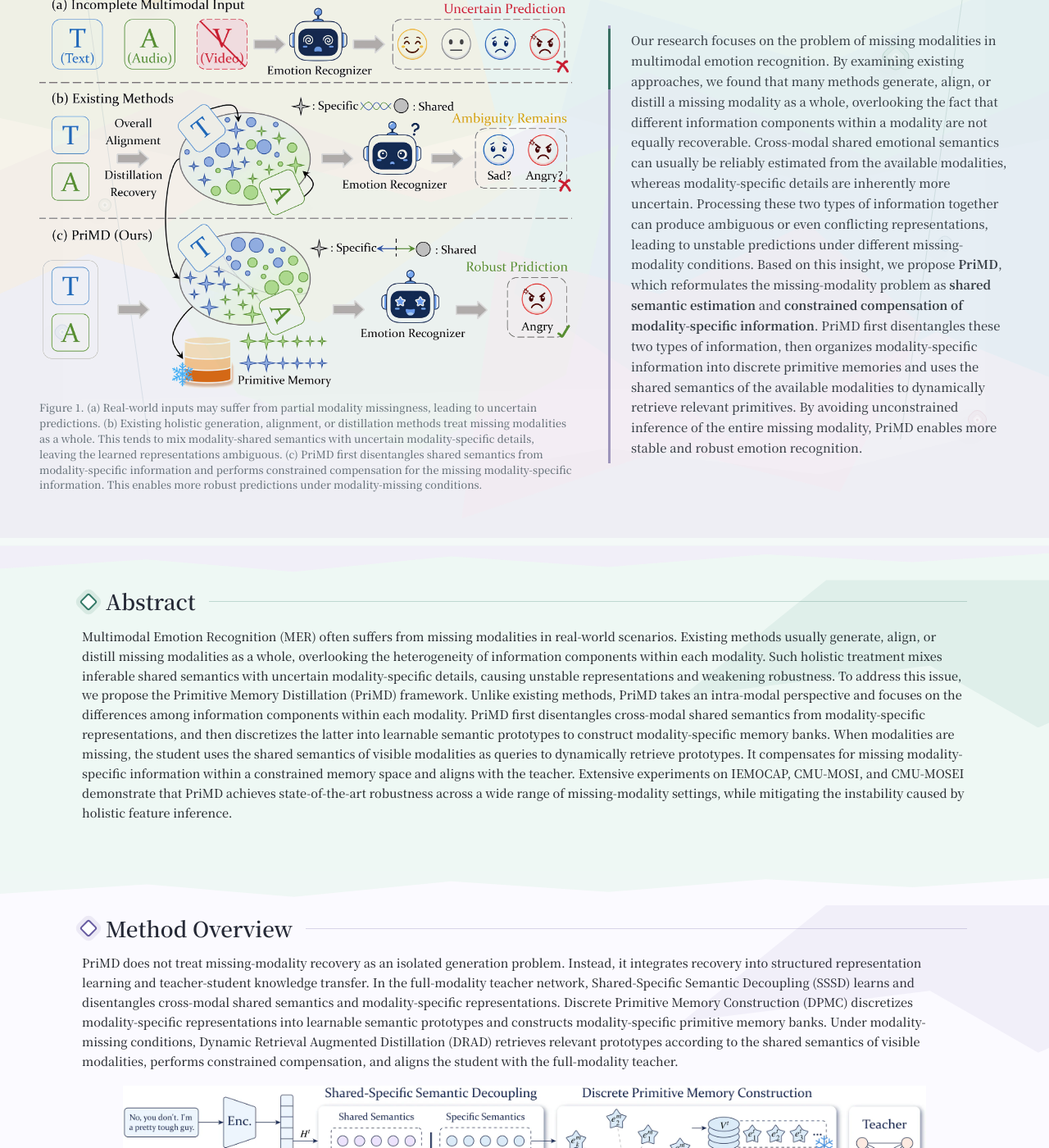
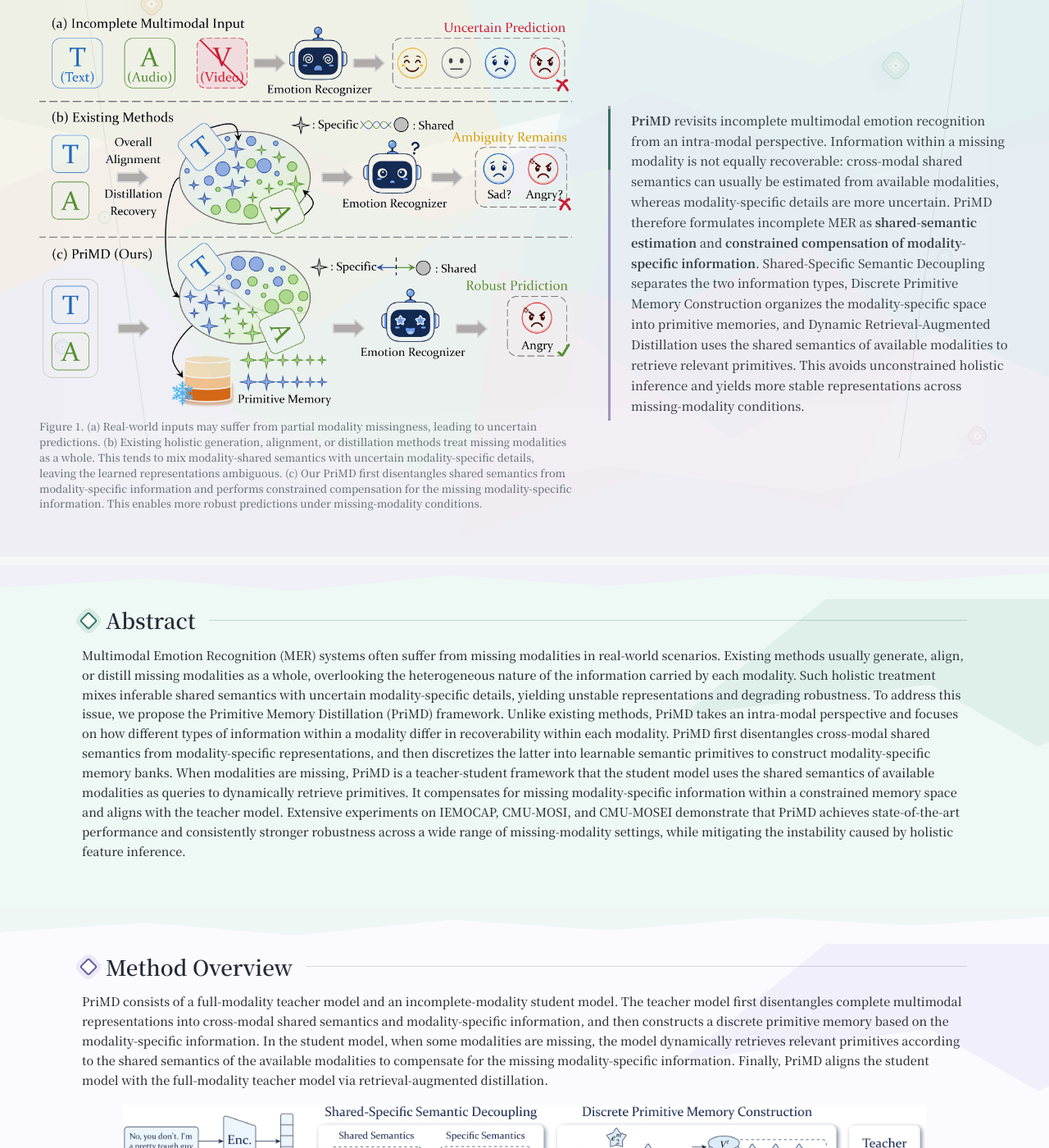
Before and after one commit to JiaqiZhang-Sengoku/JiaqiZhang-Sengoku.github.io, a Jekyll site: the page built from Web/PriMD/index.html, in a window 1280 px wide and 1400 px high, scrolled down 532 px. Shown: the whole window at 82% size. Built offline with Jekyll 4.4.1, drawn with Linux system fonts in a browser that asks for light colours; some of the changed text lies outside the part shown.

Commit message:
20260707

```diff
--- a/Web/PriMD/index.html
+++ b/Web/PriMD/index.html
@@ -8,7 +8,7 @@
   <meta charset="utf-8">
   <meta name="viewport" content="width=device-width, initial-scale=1">
   <title>PriMD | EMNLP 2026 Findings</title>
-  <meta name="description" content="Primitive Memory Distillation for incomplete multimodal emotion recognition.">
+  <meta name="description" content="PriMD disentangles shared semantics from modality-specific information for robust incomplete multimodal emotion recognition.">
   <meta name="theme-color" content="#fbfdfd">
   <link rel="icon" type="image/webp" sizes="1024x1024" href="/Web/PriMD/PriMD_Logo.webp?v=20260829-hd">
   <link rel="apple-touch-icon" href="/Web/PriMD/PriMD_Logo.webp?v=20260829-hd">
@@ -58,8 +58,8 @@
             <span>Zihao Li</span><sup>6</sup>,
             <span>Huy Phan</span><sup>7</sup>,
             <span>Sicheng Zhao</span><sup>8</sup>,
-            <span>Bj&ouml;rn Schuller</span><sup>9</sup>,
-            <a class="corresponding-author" href="mailto:jiachen.luo@qmul.ac.uk">Jiachen Luo</a><sup>10,*</sup>
+            <span>Bj&ouml;rn W. Schuller</span><sup>9,10</sup>,
+            <a class="corresponding-author" href="mailto:jiachen.luo@qmul.ac.uk">Jiachen Luo</a><sup>9,11,*</sup>
           </span>
         </p>
 
@@ -68,15 +68,18 @@
             <sup>1</sup>Jiangsu University &middot;
             <sup>2</sup>Griffith University &middot;
             <sup>3</sup>National University of Singapore &middot;
-            <sup>4</sup>ByteDance &middot;
-            <sup>5</sup>Fujian University of Technology
+            <sup>4</sup>University of New South Wales
           </p>
           <p>
+            <sup>5</sup>Fujian University of Technology &middot;
             <sup>6</sup>Xi'an Jiaotong-Liverpool University &middot;
-            <sup>7</sup>Meta &middot;
+            <sup>7</sup>German Research Center for Artificial Intelligence
+          </p>
+          <p>
             <sup>8</sup>Tsinghua University &middot;
-            <sup>9</sup>Technische Universit&auml;t M&uuml;nchen &middot;
-            <sup>10</sup>Queen Mary University of London
+            <sup>9</sup>Technical University of Munich &middot;
+            <sup>10</sup>Imperial College London &middot;
+            <sup>11</sup>Queen Mary University of London
           </p>
         </div>
         <p class="author-note"><sup>*</sup>Corresponding author.</p>
@@ -108,25 +111,22 @@
             Figure 1. (a) Real-world inputs may suffer from partial modality missingness, leading to uncertain predictions.
             (b) Existing holistic generation, alignment, or distillation methods treat missing modalities as a whole. This
             tends to mix modality-shared semantics with uncertain modality-specific details, leaving the learned representations
-            ambiguous. (c) PriMD first disentangles shared semantics from modality-specific information and performs constrained
+            ambiguous. (c) Our PriMD first disentangles shared semantics from modality-specific information and performs constrained
             compensation for the missing modality-specific information. This enables more robust predictions under
-            modality-missing conditions.
+            missing-modality conditions.
           </figcaption>
         </figure>
         <div class="hero-context">
           <p>
-            Our research focuses on the problem of missing modalities in multimodal emotion recognition. By examining existing
-            approaches, we found that many methods generate, align, or distill a missing modality as a whole, overlooking the
-            fact that different information components within a modality are not equally recoverable. Cross-modal shared
-            emotional semantics can usually be reliably estimated from the available modalities, whereas modality-specific
-            details are inherently more uncertain. Processing these two types of information together can produce ambiguous
-            or even conflicting representations, leading to unstable predictions under different missing-modality conditions.
-            Based on this insight, we propose <strong>PriMD</strong>, which reformulates the missing-modality problem as
-            <strong>shared semantic estimation</strong> and <strong>constrained compensation of modality-specific
-            information</strong>. PriMD first disentangles these two types of information, then organizes modality-specific
-            information into discrete primitive memories and uses the shared semantics of the available modalities to
-            dynamically retrieve relevant primitives. By avoiding unconstrained inference of the entire missing modality,
-            PriMD enables more stable and robust emotion recognition.
+            <strong>PriMD</strong> revisits incomplete multimodal emotion recognition from an intra-modal perspective.
+            Information within a missing modality is not equally recoverable: cross-modal shared semantics can usually be
+            estimated from available modalities, whereas modality-specific details are more uncertain. PriMD therefore
+            formulates incomplete MER as <strong>shared-semantic estimation</strong> and <strong>constrained compensation of
+            modality-specific information</strong>. Shared-Specific Semantic Decoupling separates the two information types,
+            Discrete Primitive Memory Construction organizes the modality-specific space into primitive memories, and Dynamic
+            Retrieval-Augmented Distillation uses the shared semantics of available modalities to retrieve relevant primitives.
+            This avoids unconstrained holistic inference and yields more stable representations across missing-modality
+            conditions.
           </p>
         </div>
       </div>
@@ -139,19 +139,19 @@
       <div class="section text-section">
         <h2>Abstract</h2>
         <p>
-          Multimodal Emotion Recognition (MER) often suffers from missing modalities in real-world scenarios. Existing
-          methods usually generate, align, or distill missing modalities as a whole, overlooking the heterogeneity of
-          information components within each modality. Such holistic treatment mixes inferable shared semantics with
-          uncertain modality-specific details, causing unstable representations and weakening robustness. To address this
-          issue, we propose the Primitive Memory Distillation (PriMD) framework. Unlike existing methods, PriMD takes an
-          intra-modal perspective and focuses on the differences among information components within each modality. PriMD
-          first disentangles cross-modal shared semantics from modality-specific representations, and then discretizes the
-          latter into learnable semantic prototypes to construct modality-specific memory banks. When modalities are missing,
-          the student uses the shared semantics of visible modalities as queries to dynamically retrieve prototypes. It
-          compensates for missing modality-specific information within a constrained memory space and aligns with the teacher.
-          Extensive experiments on IEMOCAP, CMU-MOSI, and CMU-MOSEI demonstrate that PriMD achieves state-of-the-art
-          robustness across a wide range of missing-modality settings, while mitigating the instability caused by holistic
-          feature inference.
+          Multimodal Emotion Recognition (MER) systems often suffer from missing modalities in real-world scenarios. Existing
+          methods usually generate, align, or distill missing modalities as a whole, overlooking the heterogeneous nature of
+          the information carried by each modality. Such holistic treatment mixes inferable shared semantics with uncertain
+          modality-specific details, yielding unstable representations and degrading robustness. To address this issue, we
+          propose the Primitive Memory Distillation (PriMD) framework. Unlike existing methods, PriMD takes an intra-modal
+          perspective and focuses on how different types of information within a modality differ in recoverability within each
+          modality. PriMD first disentangles cross-modal shared semantics from modality-specific representations, and then
+          discretizes the latter into learnable semantic primitives to construct modality-specific memory banks. When modalities
+          are missing, PriMD is a teacher-student framework that the student model uses the shared semantics of available
+          modalities as queries to dynamically retrieve primitives. It compensates for missing modality-specific information
+          within a constrained memory space and aligns with the teacher model. Extensive experiments on IEMOCAP, CMU-MOSI,
+          and CMU-MOSEI demonstrate that PriMD achieves state-of-the-art performance and consistently stronger robustness
+          across a wide range of missing-modality settings, while mitigating the instability caused by holistic feature inference.
         </p>
       </div>
     </section>
@@ -160,30 +160,30 @@
       <div class="section text-section">
         <h2>Method Overview</h2>
         <p>
-        PriMD does not treat missing-modality recovery as an isolated generation problem. Instead, it integrates recovery
-        into structured representation learning and teacher-student knowledge transfer. In the full-modality teacher network,
-        Shared-Specific Semantic Decoupling (SSSD) learns and disentangles cross-modal shared semantics and modality-specific
-        representations. Discrete Primitive Memory Construction (DPMC) discretizes modality-specific representations into
-        learnable semantic prototypes and constructs modality-specific primitive memory banks. Under modality-missing
-        conditions, Dynamic Retrieval Augmented Distillation (DRAD) retrieves relevant prototypes according to the shared
-        semantics of visible modalities, performs constrained compensation, and aligns the student with the full-modality
-        teacher.
+        PriMD consists of a full-modality teacher model and an incomplete-modality student model. The teacher model first
+        disentangles complete multimodal representations into cross-modal shared semantics and modality-specific information,
+        and then constructs a discrete primitive memory based on the modality-specific information. In the student model, when
+        some modalities are missing, the model dynamically retrieves relevant primitives according to the shared semantics of
+        the available modalities to compensate for the missing modality-specific information. Finally, PriMD aligns the student
+        model with the full-modality teacher model via retrieval-augmented distillation.
         </p>
 
         <figure class="paper-figure framework-figure">
           <img src="/Web/PriMD/Figures/Framework.webp" alt="Overall framework of PriMD." width="2400" height="1173" loading="lazy" decoding="async">
           <figcaption>
-            Figure 2. <strong>Overall framework of PriMD.</strong> The full-modality teacher disentangles shared semantics from
-            modality-specific information via SSSD. DPMC quantizes the modality-specific representations into discrete semantic
-            prototypes and constructs primitive memory banks. In missing-modality scenarios, DRAD retrieves relevant prototypes
-            based on the semantics of available modalities, enabling constrained compensation and teacher-student alignment.
+            Figure 2. <strong>Overall framework of PriMD.</strong> The full-modality teacher model first encodes the inputs and
+            disentangles shared semantics from modality-specific information via SSSD. Then, DPMC quantizes the modality-specific representations into discrete
+            semantic primitives and constructs primitive memory banks. In missing-modality scenarios, the student model uses
+            DRAD to dynamically retrieve relevant primitives from the memory banks based on the semantics of available modalities,
+            enabling constrained compensation for the missing information. Finally, the compensated student model representations
+            are aligned with the teacher model through retrieval-augmented distillation.
           </figcaption>
         </figure>
 
         <ul class="contributions">
-          <li>We propose PriMD, a framework that starts from the internal information structure of modalities and formulates incomplete MER as a unified process of shared semantic estimation and constrained compensation of modality-specific information.</li>
-          <li>PriMD includes SSSD for separating shared and specific features, as well as DPMC and DRAD for discretizing the feature space and addressing missing-modality compensation.</li>
-          <li>Extensive experiments show that PriMD mitigates the instability caused by holistic representation and outperforms existing methods under various modality-missing scenarios.</li>
+          <li>We revisit incomplete MER from an intra-modal perspective and formulate it as a unified process of shared-semantic estimation and constrained compensation of modality-specific information.</li>
+          <li>We design SSSD to disentangle shared and modality-specific features, and DPMC/DRAD to discretize the modality-specific space into semantic primitives and retrieve them for compensation under missing modalities.</li>
+          <li>Extensive experiments on three benchmarks show that PriMD outperforms prior methods under diverse missing-modality settings, with especially large gains when two modalities are absent.</li>
         </ul>
       </div>
     </section>
@@ -199,7 +199,9 @@
           </div>
           <figcaption>
             Table 1. Performance comparison with SOTA methods on two datasets under various missing-modality scenarios. "Avg."
-            indicates the mean performance across all settings. A, T, and V denote the acoustic, textual, and visual modalities.
+            indicates the mean performance across all settings. The best and suboptimal results are highlighted. A, T, and V
+            denote the acoustic, textual, and visual modalities, respectively. Gray shading indicates the presence of a modality,
+            while gray dashed lines indicate its absence.
           </figcaption>
         </figure>
 
@@ -219,16 +221,16 @@
       <div class="section">
         <h2>Ablation Study</h2>
         <div class="analysis-notes">
-          <p><strong>w/o SSSD.</strong> Replacing SSSD with a single-modal representation reduces average WA/UA to 74.36%/74.05%. Directly mixing shared and modality-specific information makes subsequent memory construction and distillation vulnerable to redundant or unstable modality-specific cues.</p>
-          <p><strong>w/o DPMC.</strong> Removing discrete prototype memory construction reduces average WA/UA to 75.95%/75.76%. DPMC provides a constrained compensation space for modality-specific information that would otherwise remain uncertain in the continuous feature space.</p>
-          <p><strong>w/o DRAD.</strong> Removing dynamic retrieval-augmented distillation causes the largest degradation, with average WA/UA of 72.31%/72.10%. Static prior information alone cannot adapt to different missing-modality combinations.</p>
+          <p><strong>w/o SSSD.</strong> Replacing the two projection branches with a single projection yields one entangled representation per modality and reduces average performance to 74.36% WA and 74.05% UA. Mixing shared and modality-specific information makes subsequent memory construction and distillation vulnerable to redundant or unstable modality-specific information.</p>
+          <p><strong>w/o DPMC.</strong> Removing DPMC reduces average WA/UA to 75.95%/75.76%. This confirms that discrete primitive memory provides a constrained compensation space for uncertain missing modality-specific information.</p>
+          <p><strong>w/o DRAD.</strong> Removing DRAD causes the largest degradation, to 72.31% WA and 72.10% UA. Representations from the available modalities alone cannot adapt to different missing-modality combinations.</p>
         </div>
 
         <figure class="paper-figure table-figure table-figure--ablation">
           <div class="table-scroll table-scroll--compact" tabindex="0" aria-label="Scrollable PriMD ablation table">
             <img src="/Web/PriMD/Figures/Table2.webp" alt="Ablation results for SSSD, DPMC, and DRAD." width="1920" height="305" loading="lazy" decoding="async">
           </div>
-          <figcaption>Table 2. Results of the ablation experiments under the Four-Class IEMOCAP setting.</figcaption>
+          <figcaption>Table 2. Results of the ablation experiments under the Four-Class IEMOCAP. The best results are highlighted.</figcaption>
         </figure>
       </div>
     </section>
@@ -237,9 +239,8 @@
       <div class="section">
         <h2>Computational Efficiency</h2>
         <p class="section-copy">
-          Compared with HARDY-MER, PriMD reduces the parameter count, training time, and peak CUDA memory by 79.7%, 51.4%,
-          and 82.2%, respectively, while increasing inference latency by 8.1%. This trade-off substantially reduces model size,
-          training time, and memory usage with only a modest latency increase.
+          PriMD reduces the parameter count, training time, and peak CUDA memory by 79.7%, 51.4%, and 82.2%, respectively,
+          compared with HARDY-MER, while increasing inference latency by 8.1%.
         </p>
 
         <figure class="paper-figure table-figure table-figure--efficiency">
@@ -254,18 +255,28 @@
     <section id="visualization" class="content-band content-band--visualization">
       <div class="section">
         <h2>Visualization Analysis</h2>
+        <h3>Fused Representations</h3>
+
+        <p class="section-copy">
+          Using only the text modality, the complete PriMD model produces a clearer class structure than its ablated variants:
+          samples from the same class are more compact, while overlap between different classes is reduced.
+        </p>
+
+        <figure class="paper-figure wide-figure">
+          <img src="/Web/PriMD/Figures/Representation.webp" alt="t-SNE visualization of PriMD and its ablated variants." width="2000" height="546" loading="lazy" decoding="async">
+          <figcaption>Figure 7. t-SNE visualization of fused representations on Four-Class IEMOCAP using only the text modality.</figcaption>
+        </figure>
+
         <h3>Primitive Retrieval Patterns</h3>
+
+        <p class="section-copy">
+          Different emotion categories activate different subsets of primitives within each memory bank, while the audio, text,
+          and visual banks learn distinct modality-specific primitive distributions.
+        </p>
 
         <figure class="paper-figure retrieval-figure">
           <img src="/Web/PriMD/Figures/PrimitiveRetrieval.webp" alt="Class-level primitive retrieval patterns for audio, text, and visual memory banks." width="1600" height="1690" loading="lazy" decoding="async">
-          <figcaption>Figure 4. Visualization of class-level primitive retrieval patterns on audio, text, and visual memory banks.</figcaption>
-        </figure>
-
-        <h3>Fused Representations</h3>
-
-        <figure class="paper-figure wide-figure">
-          <img src="/Web/PriMD/Figures/Representation.webp" alt="t-SNE visualization of PriMD and its ablated variants." width="2000" height="546" loading="lazy" decoding="async">
-          <figcaption>Figure 5. t-SNE visualization of fused representations on Four-Class IEMOCAP using only the text modality.</figcaption>
+          <figcaption>Figure 8. Visualization of class-level primitive retrieval patterns on audio, text, and visual memory banks.</figcaption>
         </figure>
       </div>
     </section>
@@ -288,7 +299,7 @@
                Zihao Li and
                Huy Phan and
                Sicheng Zhao and
-               Bj{\"o}rn Schuller and
+               Bj{\"o}rn W. Schuller and
                Jiachen Luo},
   booktitle = {Findings of the Association for Computational Linguistics: EMNLP 2026},
   year      = {2026}
```
